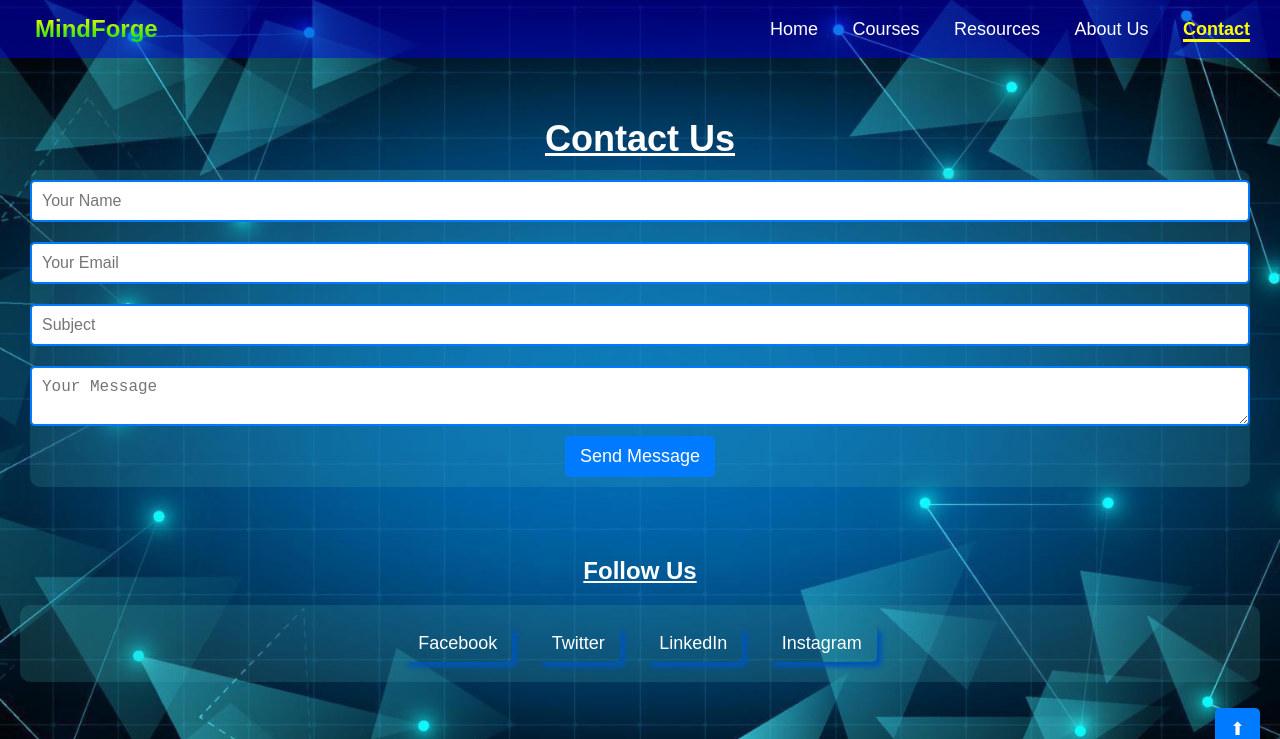
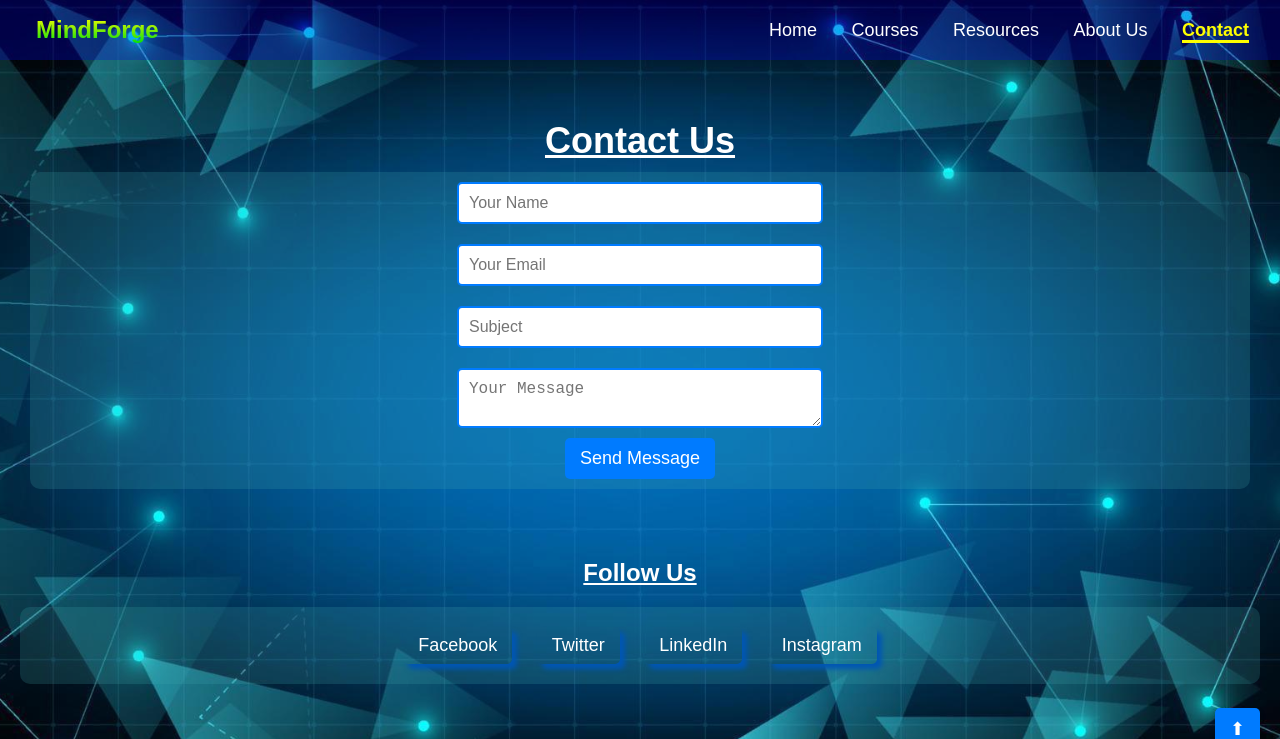
Before and after one commit to pranav-gujar/MindForge, a plain HTML site: page contact.html in a window 1280 px wide. Shown: the top 739 px of the page. Drawn offline with Linux system fonts and the light colour scheme.

Commit message:
Menu icon and contact section style modified

```diff
--- a/assets/css/contact.css
+++ b/assets/css/contact.css
@@ -14,11 +14,12 @@
     align-items: center;
     background: rgba(68, 172, 175, 0.2);
     border-radius: 10px;
+    text-align: center;
 }
 
 .contact-form input,
 .contact-form textarea {
-    width: 60%;
+    width: 30%;
     padding: 10px;
     margin: 10px;
     border: 2px solid #007bff;
@@ -76,13 +77,13 @@
 }
 
 
-@media (min-width: 500px) {
+@media (max-width: 500px) {
     .contact-form{
         width: 100%;
     }
 
     .contact-form input, .contact-form textarea{
-        width: 100%;
+        width: 90%;
     }
 
 }
--- a/assets/css/style.css
+++ b/assets/css/style.css
@@ -24,8 +24,8 @@ nav {
     display: flex;
     justify-content: space-between;
     align-items: center;
-    background-color: rgba(0, 0, 225, 0.5);
-    padding: 15px;
+    background-color: rgba(0, 0, 225, 0.3);
+    padding: 16px;
 }
 
 /* Hamburger Menu Icon */
@@ -38,7 +38,7 @@ nav {
     display: none;
     position: absolute;
     right: 20px;
-    top: 15px;
+    top: 8px;
     z-index: 2000;
 }
 
```
